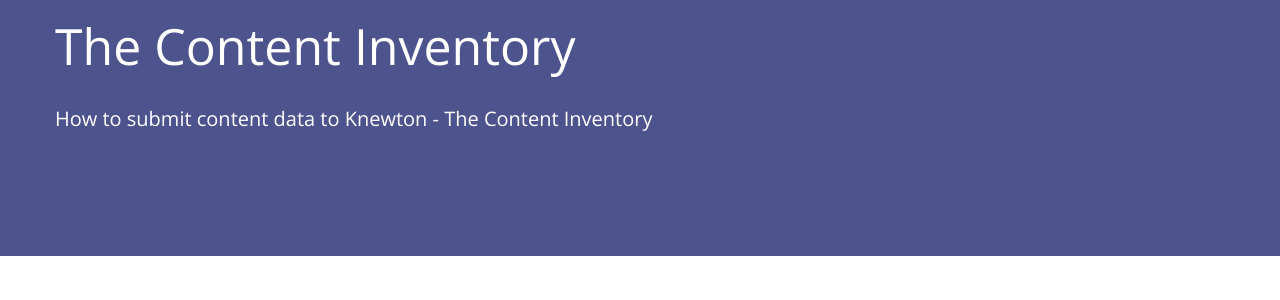
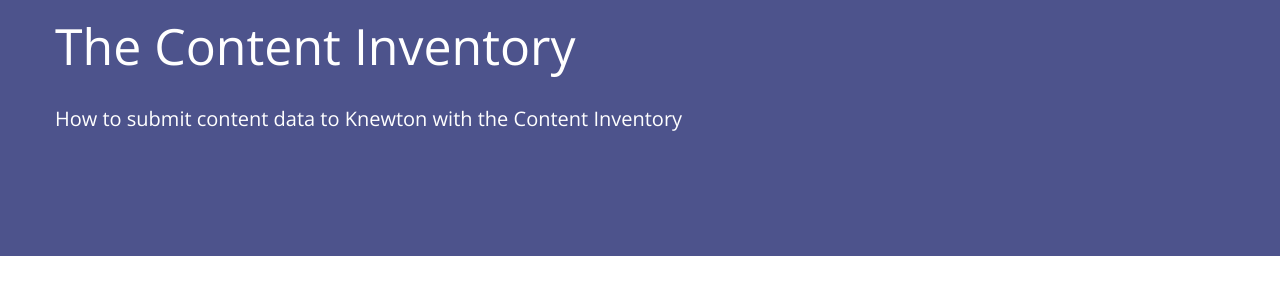
Before and after one commit to aheitzmann/some-docsite, a Jekyll site: the page built from _content/content-inventory.md, in a window 1280 px wide. Shown: the part 147-447 px from the top of the page. Built offline with Jekyll 4.4.1, drawn with Linux system fonts in a browser that asks for light colours; some web fonts are replaced.

```diff
--- a/_content/content-inventory.md
+++ b/_content/content-inventory.md
@@ -1,13 +1,13 @@
 ---
 layout: 'content-single'
 title: The Content Inventory
-description: How to submit content data to Knewton - The Content Inventory
+description: How to submit content data to Knewton with the content inventory
 keywords:
 order: 0
 
 hero:
     title: The Content Inventory
-    text: How to submit content data to Knewton - The Content Inventory
+    text: How to submit content data to Knewton with the Content Inventory
 ---
 
 [![Content-Inventory](/resources/images/content-inventory-1.png)](/resources/images/content-inventory-1.png)
--- a/knewton-theme/_sass/settings/_core.scss
+++ b/knewton-theme/_sass/settings/_core.scss
@@ -108,6 +108,10 @@
 	background-color: $color-east-bay;
 }
 
+.bg-golden-yellow {
+	background-color: $color-golden-yellow;
+}
+
 /* Spacing
    ========================================================================== */
 
```
Also changed, not shown: 404.md (+5 -4 lines), knewton-theme/_layouts/error-404.html (+11 -1 lines), knewton-theme/assets/images/layout/404.svg (added).
